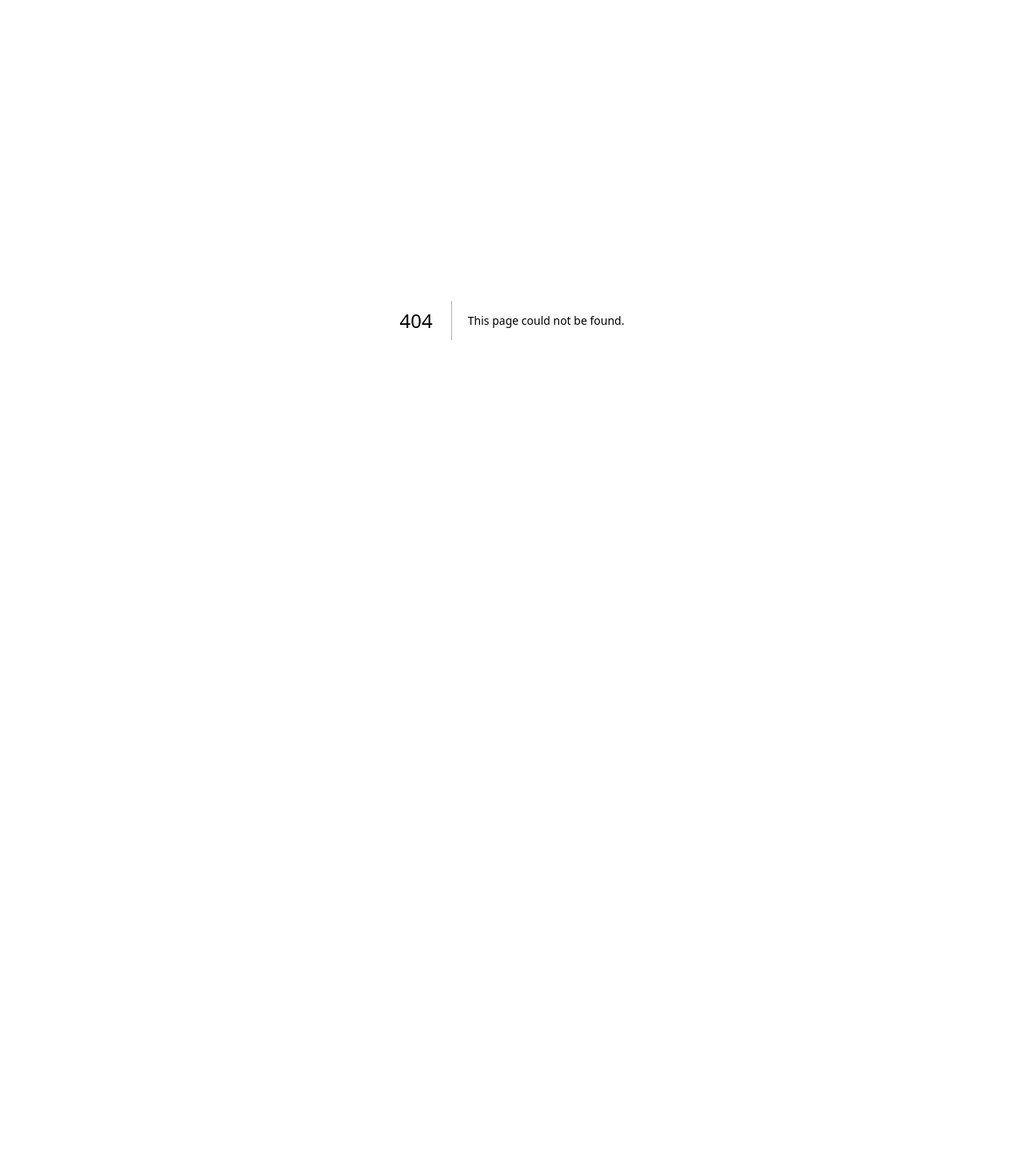
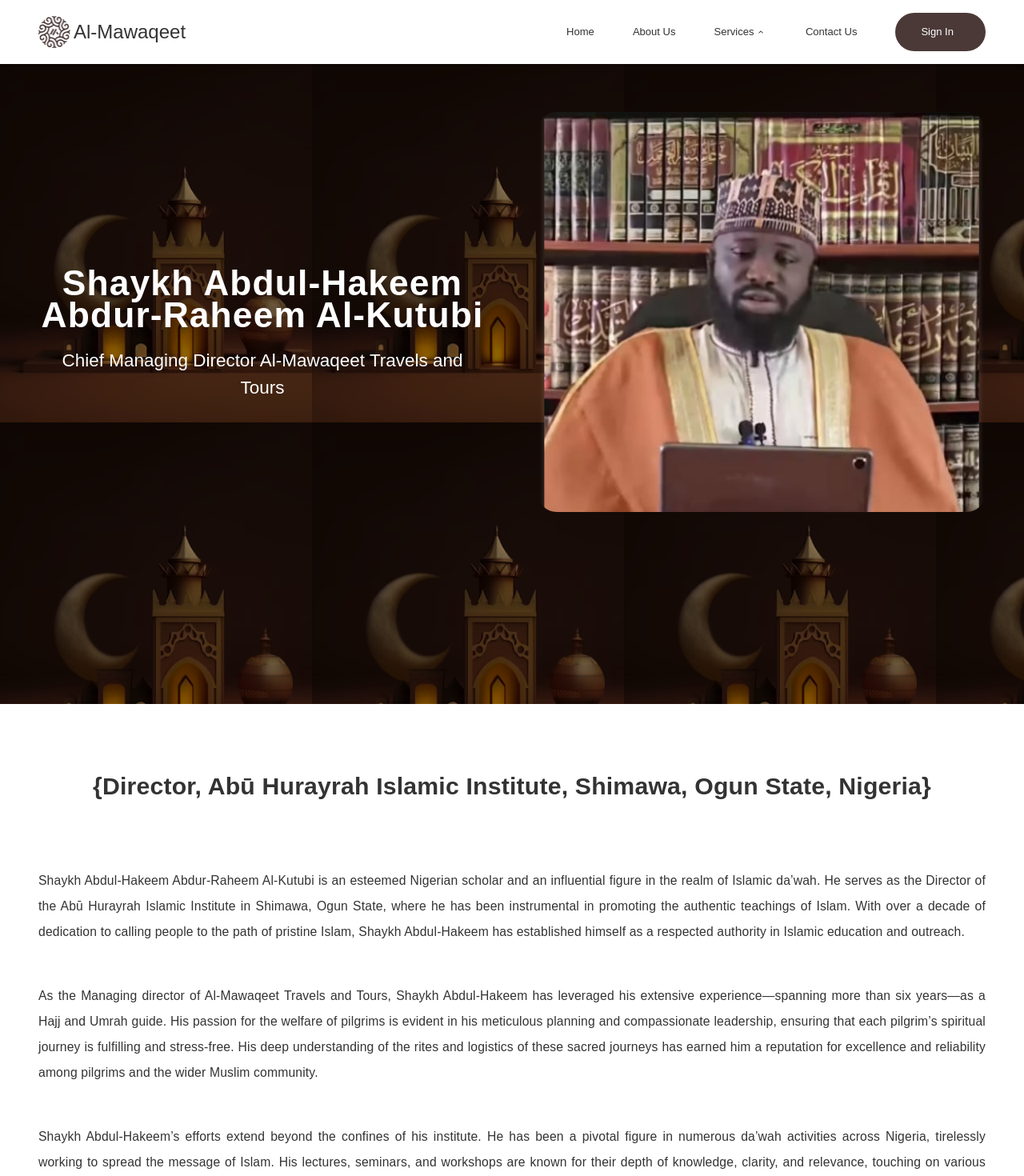
Before and after one commit to Almawaqeet/mawaqeet, a Next.js app: page /about-us/Shaykh-Abdul-Hakeem in a window 1280 px wide. Before the commit this address had no page. Shown: the top 1470 px of the page at 80% size. Before the commit the page ends 800 px from the top, so only its background shows below. Built offline with nearby package versions, Linux system fonts and the light colour scheme.

Commit message:
updated changes

```diff
--- /dev/null
+++ b/app/UI/PackageInfo.tsx
@@ -0,0 +1,9 @@
+import React from 'react'
+
+const PackageInfo = () => {
+  return (
+    <div>PackageInfo</div>
+  )
+}
+
+export default PackageInfo
--- a/app/UI/ServiceTab.tsx
+++ b/app/UI/ServiceTab.tsx
@@ -1,3 +1,4 @@
+"use client"
 import React, { useState, useEffect, RefObject } from 'react';
 import { IoIosArrowDown, IoIosArrowUp } from 'react-icons/io';
 import Dropdown from './Dropdown';
@@ -15,19 +16,11 @@
   const { btn1Ref, btn2Ref, btn3Ref, btn4Ref, showPackage, activeBtnServiceId, dispatch, handleButtonClick } = useTab();
   const [isActive, setIsActive] = useState<boolean>(false);
   const [isTabDisplay, setTabDisplay] = useState<RefObject<HTMLButtonElement> | null>(null);
-  const [isMobile, setIsMobile] = useState<boolean>(window.innerWidth <= 768);
+  let isMobile = 768;
 
   useEffect(() => {
-    const handleResize = () => {
-      setIsMobile(window.innerWidth <= 768);
-    };
 
     dispatch({ type: 'setactiveBtnService', payload: btn1Ref });
-
-    window.addEventListener('resize', handleResize);
-    return () => {
-      window.removeEventListener('resize', handleResize);
-    };
   }, []);
 
   const renderButton = (
--- /dev/null
+++ b/app/UI/SmallSpinner.tsx
@@ -0,0 +1,12 @@
+import React from 'react'
+import { BiLoaderAlt } from 'react-icons/bi';
+
+const SmallSpinner = () => {
+  return (
+    <>
+      <BiLoaderAlt className="spinner-mini" />
+    </>
+  );
+};
+
+export default SmallSpinner;
--- /dev/null
+++ b/app/UI/Spinner.tsx
@@ -0,0 +1,7 @@
+import React from 'react';
+
+const Spinner = () => {
+  return <div className="spinner">spinner</div>;
+};
+
+export default Spinner;
--- a/app/UI/Step2.tsx
+++ b/app/UI/Step2.tsx
@@ -9,14 +9,12 @@
 import BtnGlobal from './BtnGlobal';
 import { PiGreaterThanLight } from 'react-icons/pi';
 import { useAppInfo } from '../libs/hooks/useAppInfo';
-import { useValidate } from '../libs/hooks/useValidate';
 
 
 const Step2: React.FC = () => {
   const { btn1Ref, btn2Ref, showPackage, activeBtnServiceId, handleButtonClick, dispatch } = useTab();
 
   const { handleNext, handlePrevious } = useAppInfo()
-  const { Form, Formik } = useValidate()
 
   const [isShowPackage, setShowPackage] = useState<number | null>(null);
 
@@ -103,7 +101,6 @@
           : null}
 
         <div className={`mt-14 w-full ${whiteSpaces.paddingX} m-auto`}>        <span className='flex gap-2 m-auto xmd:justify-center md:justify-end'>
-          <Form>
           <BtnGlobal className='font-dejavu bg-[#4B3938] text-white xmd:px-[27px] xmd:py-[10px] rounded-lg' onClick={handlePrevious}>
             Previous
           </BtnGlobal>
@@ -112,7 +109,6 @@
               Next <PiGreaterThanLight />
             </span>
           </BtnGlobal>
-          </Form>
         </span>
         </div>
       </main>
--- a/app/UI/TeamContent.tsx
+++ b/app/UI/TeamContent.tsx
@@ -41,7 +41,7 @@
                 post={about.post}
                 personality={about.personality}
                 view_profile={about.view_profile}
-                to={`/about-us/${about.slug}/profile`}
+                to={`/about-us/${about.slug}`}
               />
             </CarouselItem>
           ))}
--- /dev/null
+++ b/app/about-us/[slug]/page.tsx
@@ -0,0 +1,48 @@
+'use client'
+import React from 'react'
+import Headings from '@/app/libs/utilities/Headings'
+import Image, { StaticImageData } from 'next/image'
+import Paragraph from '@/app/libs/utilities/Paragraph'
+import { about_us_team } from '@/app/contents/about'
+import Profile from '@/app/UI/Profile'
+import Footer from '@/app/UI/Footer'
+import { whiteSpaces } from '@/app/libs/utilities/GlobalSpaces'
+import Navbar from '@/app/UI/Navbar'
+import { MbisProvider } from '@/app/libs/hooks/useContextProvider'
+
+interface PageProps {
+    params: { slug: string | StaticImageData }
+}
+
+const Page: React.FC<PageProps> = ({ params }) => {
+    const teamMember = about_us_team.find((team) => team.slug === params.slug);
+
+    if (!teamMember) {
+        return <div>Team member not found</div>;
+    }
+
+    return (
+        <MbisProvider>
+            <Navbar />
+            <section className='max-w-[2000px] m-auto bg-personality xmd:pt-16 lg:pt-0'>
+                <main className=' md:pt-0 relative lg:h-screen'>
+                    <div key={teamMember.id} className={`xmd:grid lg:grid-cols-[1fr_1fr] xmd:grid-rows-1 lg:items-center lg:gap-16 lg:justify-between  xmd:h-[448px] md:h-[620px]  ${whiteSpaces.paddingX} `}>
+                        <div className='xmd:gap-5 flex xmd:flex-col lg:justify-center'>
+                            <Headings type='heroHeading' classname='text-white xmd:pt-14'>{teamMember.fullname}</Headings>
+                            <Paragraph type='globalBold' classname='text-Bold-1-clamp xmd:font-normal font-dejavu text-white text-center'>{teamMember.post}</Paragraph>
+                        </div>
+                        <div className="">
+                            <Image src={teamMember.imageProfile} alt={`${teamMember.fullname}'s image`} width={100} height={100} className="object-cover m-auto xmd:absolute lg:static xmd:w-[332px] mobile:w-[400px] md:h-[500px] sm:w-[483px] md:w-[683px] rounded-3xl xmd:left-1/2 transform xmd:-translate-x-1/2 lg:translate-x-0 lg:left-0 xmd:top-1/2 lg:top-0" sizes='w-0' />
+                        </div>
+                    </div>
+                </main>
+            </section>
+
+            <Profile key={teamMember.id} team={teamMember} />
+
+            <footer className='xmd:pt-[193px]'><Footer /></footer>
+        </MbisProvider>
+    );
+};
+
+export default Page;
--- a/app/about-us/page.tsx
+++ b/app/about-us/page.tsx
@@ -14,7 +14,7 @@
 import { MbisProvider } from '../libs/hooks/useContextProvider';
 import Navbar from '../UI/Navbar';
 
-const Page = () => {
+const AboutUsStaticPage = () => {
     return (
         <MbisProvider>
             <Navbar />
@@ -100,4 +100,4 @@
     );
 };
 
-export default Page;
+export default AboutUsStaticPage;
--- a/app/libs/hooks/useAppInfo.tsx
+++ b/app/libs/hooks/useAppInfo.tsx
@@ -1,10 +1,6 @@
 
-import { useEffect } from "react";
 import { useMbisContext } from "./useContextProvider";
 import { appForm } from "@/app/contents/payment";
-import Step1 from "@/app/UI/Step1";
-import Step2 from "@/app/UI/Step2";
-import Step3 from "@/app/UI/Step3";
 import { useRouter } from "next/navigation";
 
 
```
Also changed, not shown: app/Onboarding/verify-password/page.tsx (renamed from app/Onboarding/auto-password/verify-password/page.tsx, +5 -5 lines), app/UI/formComponents/page.tsx (renamed from app/about-us/[slug]/profile/page.tsx), app/registration-form/page.tsx (renamed from app/registration-form/application/page.tsx).
